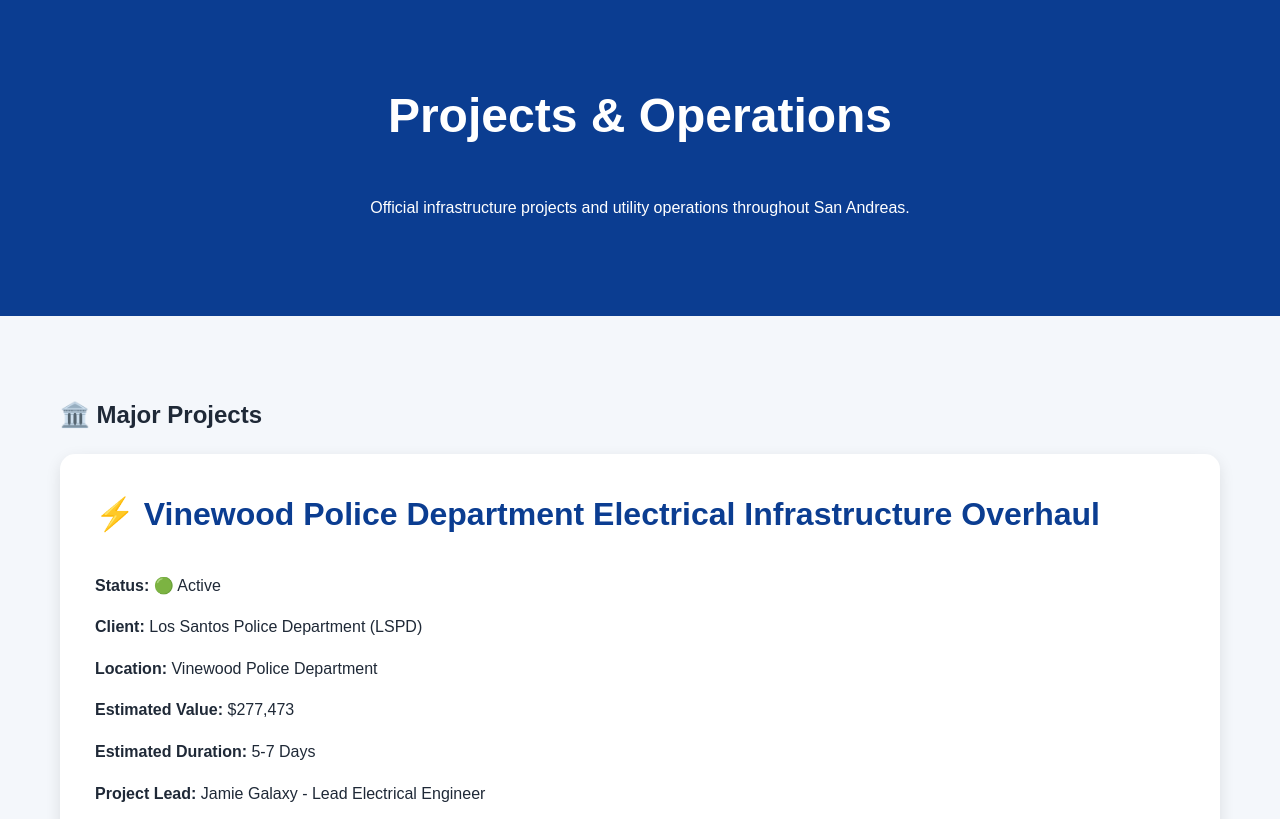
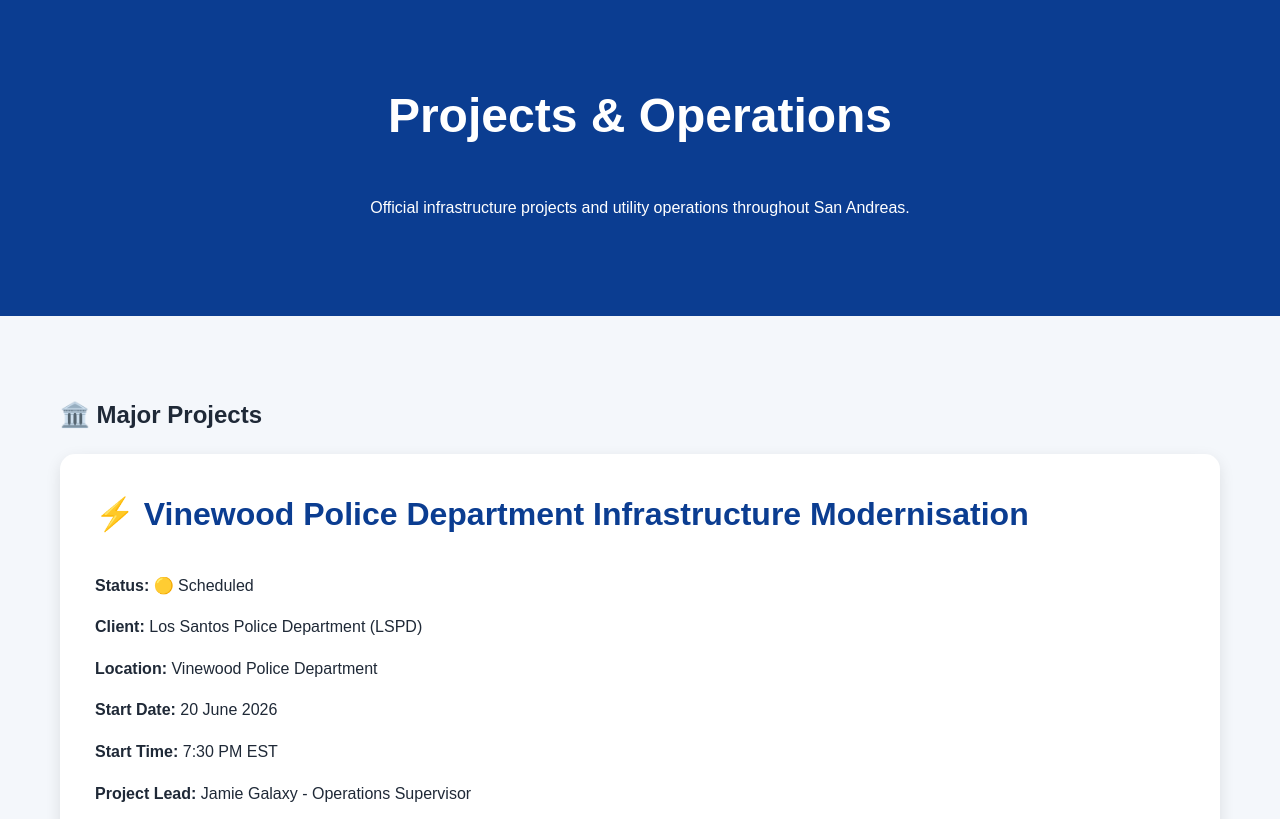
Before and after one commit to falloutgalaxy/LSDWP.com, a plain HTML site: page projects.html in a window 1280 px wide. Shown: the part 122-941 px from the top of the page. Drawn offline with Linux system fonts and the light colour scheme.

Commit message:
Update projects.html

```diff
--- a/projects.html
+++ b/projects.html
@@ -56,19 +56,21 @@
 
 <div class="project">
 
-<h3>⚡ Vinewood Police Department Electrical Infrastructure Overhaul</h3>
+<h3>⚡ Vinewood Police Department Infrastructure Modernisation</h3>
 
-<p><strong>Status:</strong> 🟢 Active</p>
+<p><strong>Status:</strong> 🟡 Scheduled</p>
 
 <p><strong>Client:</strong> Los Santos Police Department (LSPD)</p>
 
 <p><strong>Location:</strong> Vinewood Police Department</p>
 
-<p><strong>Estimated Value:</strong> $277,473</p>
+<p><strong>Start Date:</strong> 20 June 2026</p>
 
-<p><strong>Estimated Duration:</strong> 5-7 Days</p>
+<p><strong>Start Time:</strong> 7:30 PM EST</p>
 
-<p><strong>Project Lead:</strong> Jamie Galaxy - Lead Electrical Engineer</p>
+<p><strong>Project Lead:</strong> Jamie Galaxy - Operations Supervisor</p>
+
+<p><strong>Department Notice:</strong> Infrastructure work will commence at the scheduled time and may temporarily impact normal building operations.</p>
 
 <h4>Scope of Work</h4>
 
@@ -176,9 +178,9 @@
 
 <div class="status-card">
 
-<h3>1</h3>
+<h3>20 Jun</h3>
 
-<p>Major Project</p>
+<p>Next Major Project</p>
 
 </div>
 
@@ -192,9 +194,9 @@
 
 <div class="status-card">
 
-<h3>Active</h3>
+<h3>7:30 PM EST</h3>
 
-<p>Community Projects</p>
+<p>Scheduled Start</p>
 
 </div>
 
```
